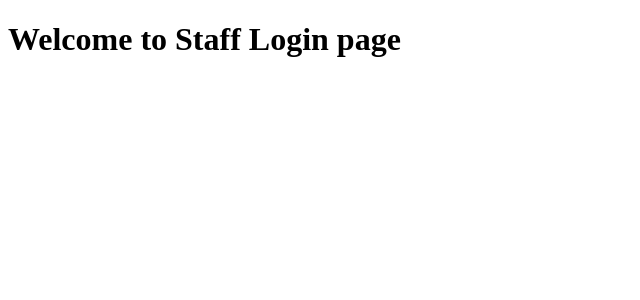
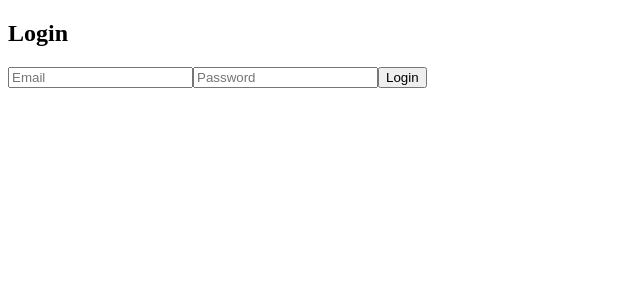
Before and after one commit to 24f2000016/mad-2-hospital-management-system, a Vue app in the folder frontend/: page /staff-login in a window 1280 px wide. Shown: the top 300 px of the page, without its empty margins (0-640 px from the left). Built offline with nearby package versions, Linux system fonts and the light colour scheme.

Commit message:
staff login page is now working

```diff
--- a/frontend/src/components/Page/General/StaffLogin.vue
+++ b/frontend/src/components/Page/General/StaffLogin.vue
@@ -1,3 +1,86 @@
+<script setup>
+import { ref, onMounted } from 'vue';
+import { useRouter } from 'vue-router';
+
+const router = useRouter();
+const email = ref('');
+const password = ref('');
+const token = ref(localStorage.getItem('auth_token'));
+
+onMounted(() => {
+  if (token.value) {
+    router.push('/dashboard');
+  }
+});
+
+async function currentUserDetails() {
+  const token = localStorage.getItem('auth_token');
+  try {
+    const response = await fetch('http://127.0.0.1:5000/api/current-user-details', {
+      method: 'GET',
+      headers: { 'Authentication-Token': token }
+    });
+    if (response.ok) {
+      const current_user_details = await response.json();
+      console.log('Current User Details:', current_user_details);
+      return current_user_details;
+    } else {
+      console.error('Failed to fetch user details');
+      return null;
+    }
+  } catch (error) {
+    console.error('Error fetching user details:', error);
+    return null;
+  }
+}
+
+
+
+
+
+
+async function login() {
+  try {
+    const response = await fetch('http://127.0.0.1:5000/login?include_auth_token', {
+      method: 'POST',
+      headers: { 'Content-Type': 'application/json' },
+      body: JSON.stringify({ email: email.value, password: password.value })
+    });
+
+    const data = await response.json();
+
+    if (response.ok) {
+      // Flask-Security returns the token in the response body
+      token.value = data.response.user.authentication_token;
+      localStorage.setItem('auth_token', token.value);
+
+      // Fetch user details and redirect based on role
+      const userDetails = await currentUserDetails();
+
+      if (userDetails && userDetails.current_user_roles) {
+        if (userDetails.current_user_roles.includes('admin')) {
+          router.push('/admin-dashboard');
+        } else if (userDetails.current_user_roles.includes('doctor')) {
+          router.push('/doctor-dashboard');
+        } else {
+          router.push('/dashboard');
+        }
+      } else {
+        // Default redirect if role cannot be determined
+        router.push('/dashboard');
+      }
+    } else {
+      alert("Login Failed");
+    }
+  } catch (error) {
+    console.error(error);
+  }
+}
+</script>
+
 <template>
-    <h1>Welcome to Staff Login page</h1>
+      <h2>Login</h2>
+      <input v-model="email" placeholder="Email" />
+      <input v-model="password" type="password" placeholder="Password" />
+      <button @click="login">Login</button>
 </template>
```
